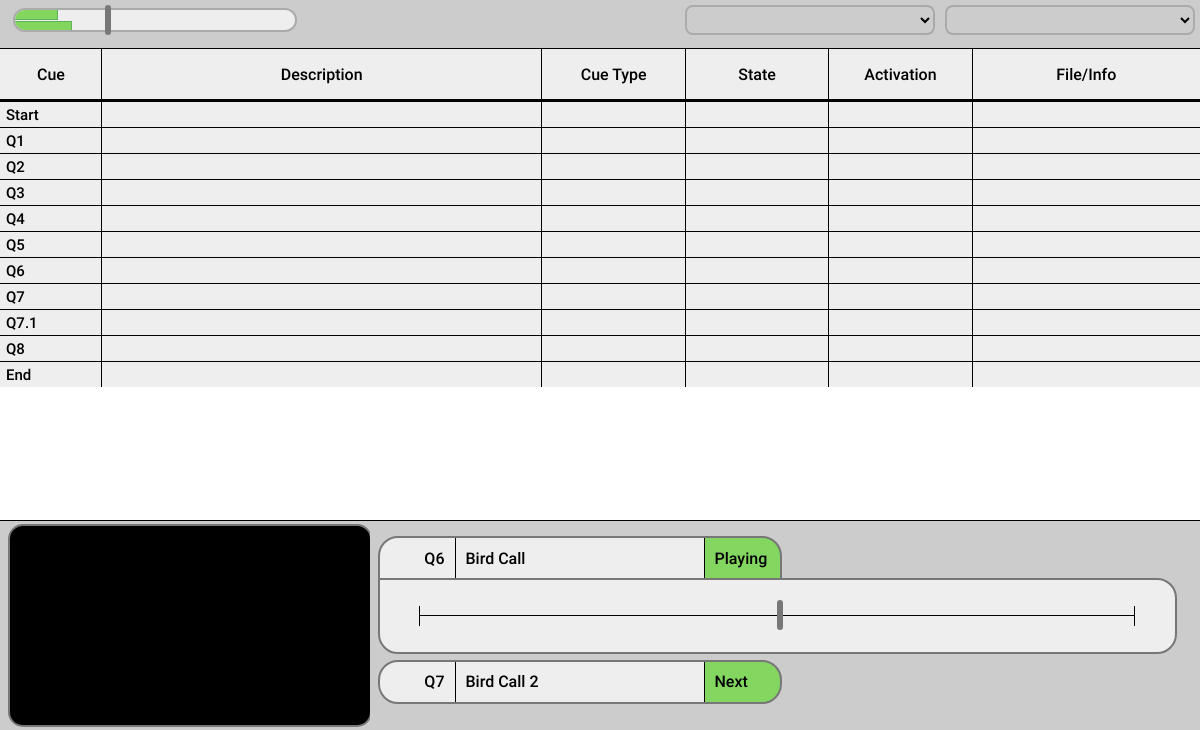
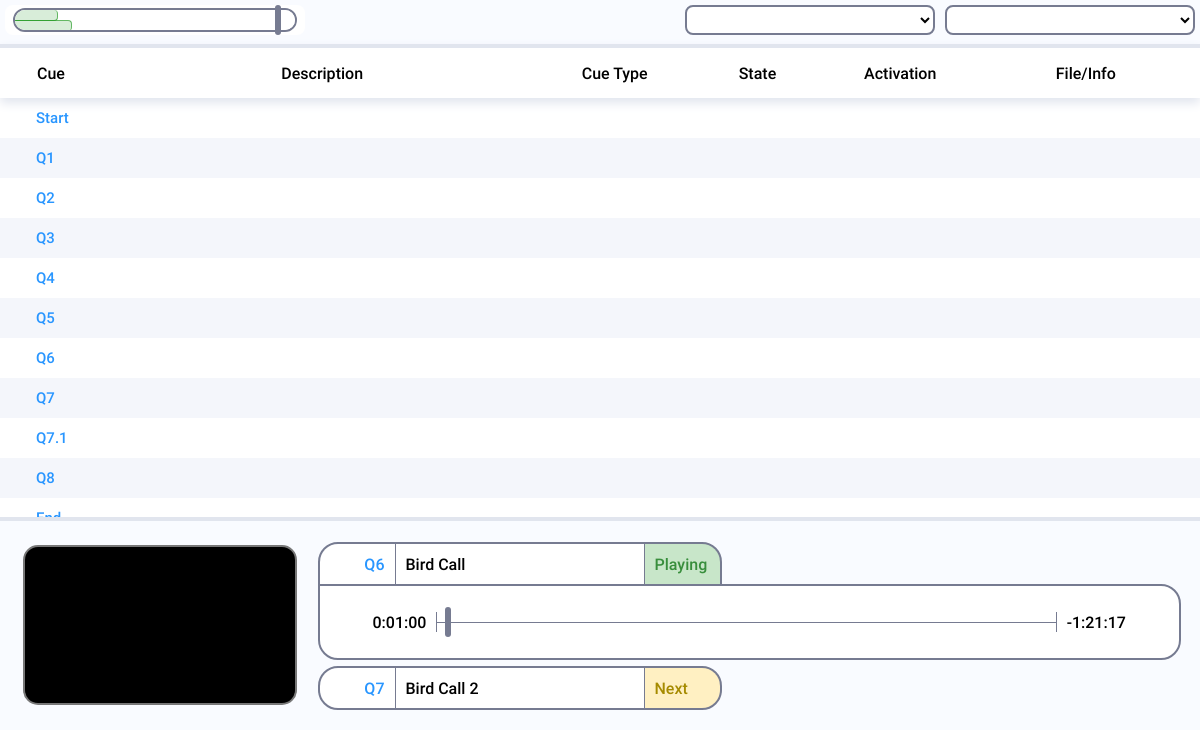
Before and after one commit to kennytheeggman/bbcue, an Electron app: page main/main.html in a window 1200 px wide. Shown: the part 70-800 px from the top of the page. Drawn offline with Linux system fonts and the light colour scheme.

Commit message:
Major UI updates and slider functionality

```diff
--- /dev/null
+++ b/editor/headers.css
@@ -0,0 +1,5 @@
+.headers.header {
+    width: 100%;
+    flex-grow: 1;
+    background-color: black;
+}
--- /dev/null
+++ b/editor/options.css
@@ -0,0 +1,5 @@
+.options.container {
+    height: 100%;
+    flex-grow: 3;
+    background-color: grey;
+}
--- /dev/null
+++ b/editor/sidebar.css
@@ -0,0 +1,5 @@
+.sidebar.container {
+    height: 100%;
+    flex-grow: 1;
+    background-color: #ccc;
+}
--- a/main/cue_list.css
+++ b/main/cue_list.css
@@ -3,17 +3,17 @@
     width: 100%;
     height: 100%;
     overflow-y: overlay;
-    border-bottom: 1px solid black
+    border-bottom: 4px solid #e1e5ee;
 }
 .cue-list.list::-webkit-scrollbar {
     width: 13px;
 }
 .cue-list.list::-webkit-scrollbar-thumb {
-    background-color: rgba(160, 160, 160, 0.5);
+    background-color: rgba(118, 123, 145, 0.3);
     border-radius: 10px;
 }
 .cue-list.list::-webkit-scrollbar-thumb:hover, .list::-webkit-scrollbar-thumb:active {
-    background-color: #aaa;
+    background-color: rgb(152, 156, 171);
     border-radius: 10px;
 }
 .cue-list.header {
@@ -22,26 +22,37 @@
     margin: 0;
     padding-top: 10px;
     padding-bottom: 10px;
-    background-color: #eee;
+    background-color: #fff;
     display: flex;
     justify-content: space-between;
     align-items: center;
-    border-bottom: solid black 3px;
-    border-top: solid black 1px;
+    border-top: 4px solid #e1e5ee;
+    /* border-bottom: solid black 3px; */
+    /* border-top: solid black 1px; */
 }
 .cue-list.header-container {
-    background-color: #ccc;
+    background-color: #fff;
+    z-index: 10;
+    box-shadow: 0 5px 10px #e1e5ee;
+    border-collapse: collapse;
 }
 .cue-list.title {
     font-family: Roboto;
     width: 100px;
-    border-left: solid black 1px;
 }
 .cue-list.title:nth-child(1), .cue-list.cue-detail:nth-child(1) {
     border-left: solid transparent 1px;
     flex-shrink: 5;
     width: 100px;
+    color: #2996ff;
 }
+.cue-list.cue-detail:nth-child(1)>p {
+    margin-left: 30px;
+}
+.cue-list.title:nth-child(1) {
+    color: black;
+}
+
 .cue-list.title:nth-child(2), .cue-list.cue-detail:nth-child(2) {
     flex-grow: 8;
     width: 100px;
@@ -67,20 +78,22 @@
 }
 
 .cue-list.list-cues {
-    height: 25px;
+    height: 40px;
     width: 100vw;
     margin: 0;
-    background-color: #eee;
+    background-color: #fff;
     display: flex;
     justify-content: space-between;
     align-items: center;
-    border-bottom: solid black 1px;
+}
+.cue-list.list-cues:nth-child(even) {
+    background-color: #f4f6fb;
 }
 
 .cue-list.cue-detail {
     font-family: Roboto;
     width: 100px;
-    border-left: solid black 1px;
+    /* border-left: solid black 1px; */
     height: 100%;
     padding: 0;
     display: flex;
@@ -89,6 +102,7 @@
 .cue-list.cue-detail>p {
     font-size: 15px;
     margin: 0;
+    margin-left: 10px;
     font-weight: 300;
     text-align: center;
     align-self: center;
--- a/main/devices.css
+++ b/main/devices.css
@@ -1,19 +1,19 @@
 .devices.container {
     min-height: 40px;
     width: 100%;
-    background-color: #ccc;
+    background-color: #f9fbff;
     display: flex;
     flex-direction: row-reverse;
     align-items: center;
     justify-content: flex-start;
-    padding-bottom: 8px;
+    padding-bottom: 4px;
 }
 
 .devices.monitor-dropdown, .devices.audio-dropdown {
     min-height: 30px;
     width: 250px;
-    background-color: transparent;
-    border: 2px solid #aaa;
+    background-color: white;
+    border: 2px solid #767b91;
     border-radius: 8px;
     margin: 5px;
     font-size: 15px;
@@ -23,7 +23,7 @@
 .devices.volume-container {
     height: 30px;
     width: 300px;
-    background-color: #ccc;
+    background-color: white;
     /* border: 2px solid #aaa; */
     border-radius: 8px;
     margin: 5px;
@@ -37,14 +37,14 @@
 .devices.volume-selector {
     width: 280px;
     height: 20px;
-    border: 2px solid #aaa;
+    border: 2px solid #767b91;
     border-radius: 12px;
 }
 
 .devices.track {
     width: 100%;
     height: 100%;
-    background-color: #eee;
+    background-color: white;
     border-radius: 10px;
     overflow: hidden;
 }
@@ -52,31 +52,34 @@
 .devices.meter:nth-child(1) {
     height: 50%;
     width: 15%;
-    background-color: #5c2;
+    background-color: #c8e6c9;
     opacity: 0.7;
     border-bottom: 1px solid #292;
     border-right: 1px solid #292;
     position: relative;
-    top: -1px;
+    border-radius: 0 4px 4px 0;
+    top: 0px;
 }
 .devices.meter:nth-child(2) {
     height: 50%;
     width: 20%;
-    background-color: #5c2;
+    background-color: #c8e6c9;
     opacity: 0.7;
     border-top: 1px solid #292;
     border-right: 1px solid #292;
+    border-radius: 0 4px 4px 0;
     position: relative;
-    bottom: 0;
+    bottom: 1px;
 }
 
 .devices.seeker {
     width: 6px;
     height: 30px;
-    background-color: #777;
+    background-color: #767b91;
     position: absolute;
-    left: 100px;
+    left: 90%;
     top: 0px;
     border-radius: 3px;
+    user-select: none;
     cursor: pointer;
 }
--- a/main/main.html
+++ b/main/main.html
@@ -4,6 +4,7 @@
     <meta charset="UTF-8">
     <meta http-equiv="X-UA-Compatible" content="IE=edge">
     <meta name="viewport" content="width=device-width, initial-scale=1.0">
+    <!-- import css files -->
     <link rel="stylesheet" href="./headers.css">
     <link rel="stylesheet" href="./cue_list.css">
     <link rel="stylesheet" href="./document.css">
@@ -12,16 +13,19 @@
     <title>Open Show Cue Systems</title>
 </head>
 <body>
-    <script src="./script.js"></script>
+    <!-- header and controls container -->
+    <!-- home button, go button, pause button, stop button and present button -->
     <div class="headers container">
         <div class="headers icon"><h1 class="headers h1">OSCS</h1></div>
         <div class="headers controls-container">
-            <button class="headers controls" id="go">▶<br>Go</button>
-            <button class="headers controls" id="pause">⏸<br>Pause</button>
-            <button class="headers controls" id="stop">⏹<br>Stop</button>
-            <button class="headers controls" id="present" onclick="createWindow()">💻<br>Present</button>
+            <button class="headers controls" id="go"><img src="go.png" width="20" height="20"> <br>Go</button>
+            <button class="headers controls" id="pause"><img src="pause.png" width="20" height="20"><br>Pause</button>
+            <button class="headers controls" id="stop"><img src="stop.png" width="20" height="20"><br>Stop</button>
+            <button class="headers controls" id="present"><img src="present.png" width="20" height="20"><br>Present</button>
         </div>
     </div>
+    <!-- device controls container -->
+    <!-- devices volume meter and slider, audio device selector and video device selector -->
     <div class="devices container">
         <select class="devices monitor-dropdown">
         </select>
@@ -37,8 +41,9 @@
             </div>
         </div>
     </div>
+    <!-- cue list header -->
+    <!-- headings for cue list columns -->
     <div class="cue-list header-container">
-        <!-- Cue List Header Description -->
         <div class="cue-list header">
             <div class="cue-list title"><p>Cue</p></div>
             <div class="cue-list title"><p>Description</p></div>
@@ -48,8 +53,9 @@
             <div class="cue-list title"><p>File/Info</p></div>
         </div>
     </div>
+    <!-- cue list -->
+    <!-- list of cues for each column -->
     <div class="cue-list list">
-        <!-- Cue List -->
         <div class="cue-list list-cues">
             <div class="cue-list cue-detail"><p>Start</p></div>
             <div class="cue-list cue-detail"><p></p></div>
@@ -139,6 +145,8 @@
             <div class="cue-list cue-detail"><p></p></div>
         </div>
     </div>
+    <!-- bottom status bar -->
+    <!-- window preview, currently playing cue and next cue -->
     <div class="status container">
         <div class="status preview-container">
             <div class="status preview"></div>
@@ -148,26 +156,30 @@
                 <div class="status bar">
                     <div class="status cue"><p>Q6</p></div>
                     <div class="status description"><p>Bird Call</p></div>
-                    <div class="status label"><p>Playing</p></div>
+                    <div class="status label first"><p>Playing</p></div>
                 </div>
                 <div class="status seeker">
                     <div class="status track">
-                        <!-- <canvas id="track" width="600" height="300"></canvas> -->
                         <div class="status line-container">
+                            <div class="status time-since"><p>0:01:00</p></div>
                             <div class="status start-cap"></div>
-                            <div class="status line"></div>
+                            <div class="status line">
+                                <div class="status scrubber"></div>
+                            </div>
                             <div class="status end-cap"></div>
+                            <div class="status time-to"><p>-1:21:17</p></div>
                         </div>
                     </div>
-                    <div class="status scrubber"></div>
                 </div>
                 <div class="status next">
                     <div class="status cue"><p>Q7</p></div>
                     <div class="status description"><p>Bird Call 2</p></div>
-                    <div class="status label"><p>Next</p></div>
+                    <div class="status label second"><p>Next</p></div>
                 </div>
             </div>
         </div>
     </div>
+    <!-- import javascript files -->
+    <script src="./script.js"></script>
 </body>
 </html>
--- a/main/script.js
+++ b/main/script.js
@@ -1,26 +1,89 @@
-function getScrollbarWidth() {
+// mouse position
+let mouse = {
+  x: 0,
+  y: 0
+}
 
-    // Creating invisible container
-    const outer = document.createElement('div');
-    outer.style.visibility = 'hidden';
-    outer.style.overflow = 'scroll'; // forcing scrollbar to appear
-    outer.style.msOverflowStyle = 'scrollbar'; // needed for WinJS apps
-    document.body.appendChild(outer);
+// state of the volume slider
+let volume = {
+  seeker: document.querySelector("div.devices.seeker"),
+  track: document.querySelector("div.devices.track"),
+  clicked: false,
+  value: 0
+}
 
-    // Creating inner element and placing it in the container
-    const inner = document.createElement('div');
-    outer.appendChild(inner);
+// state of the player slider
+let player = {
+  seeker: document.querySelector("div.status.scrubber"),
+  track: document.querySelector("div.status.line"),
+  clicked: false,
+  value: 0
+}
 
-    // Calculating difference between container's full width and the child width
-    const scrollbarWidth = (outer.offsetWidth - inner.offsetWidth);
+// add mouse event listeners
+volume.seeker.addEventListener('mousedown', () => {
+  volume.clicked = true;
+});
+player.seeker.addEventListener('mousedown', () => {
+  player.clicked = true;
+});
+document.addEventListener('mouseup', () => {
+  volume.clicked = false;
+  player.clicked = false;
+});
 
-    // Removing temporary elements from the DOM
-    outer.parentNode.removeChild(outer);
+// keep track of mouse position
+document.addEventListener('mousemove', (e) => {
+  mouse.x = e.clientX;
+  mouse.y = e.clientY;
+});
 
-    return scrollbarWidth;
+// every ms
+setInterval(() => {
 
+  // if the volume slider is selected
+  if (volume.clicked) {
+
+    // keep track of coordinates
+    let x = mouse.x;
+    let bounds = volume.track.getBoundingClientRect();
+    let endpoints = [bounds.x, bounds.x + bounds.width];
+
+    // lerp
+    if (x > endpoints[1]) {
+      volume.seeker.style.left = "95%";
+    }
+    else if (x < endpoints[0]) {
+      volume.seeker.style.left = "3%";
+      volume.value = 0;
+    }
+    else {
+      let amount = (x - (endpoints[0] - 3)) / bounds.width;
+      volume.value = amount;
+      volume.seeker.style.left = amount * 92 + 3 + "%";
+    }
   }
 
-console.log(getScrollbarWidth())
+  // if the player slider is selected
+  if (player.clicked) {
 
-document.getElementsByClassName("cues-header")[0].style.paddingLeft = getScrollbarWidth() + "px"
+    // keep track of coordinates
+    let x = mouse.x;
+    let bounds = player.track.getBoundingClientRect();
+    let endpoints = [bounds.x, bounds.x + bounds.width];
+
+    // lerp
+    if (x > endpoints[1]) {
+      player.seeker.style.left = "100%";
+    }
+    else if (x < endpoints[0]) {
+      player.seeker.style.left = "0%";
+      player.value = 0;
+    }
+    else {
+      let amount = (x - (endpoints[0])) / bounds.width;
+      player.value = amount;
+      player.seeker.style.left = amount * 100 + "%";
+    }
+  }
+})
--- a/main/status.css
+++ b/main/status.css
@@ -1,7 +1,7 @@
 .status.container {
     height: 50vh;
     width: 100%;
-    background-color: #ccc;
+    background-color: #f9fbff;
     justify-self: flex-end;
     display: flex;
     flex-direction: row;
@@ -11,7 +11,7 @@
 
 .status.preview-container {
     height: 100%;
-    width: 30%;
+    width: min(25%, 350px);
     /* background-color: black; */
     display: flex;
     justify-content: center;
@@ -20,8 +20,10 @@
 }
 .status.preview {
     width: 0;
-    height: 95%;
-    padding-right: 100%;
+    height: 0;
+    padding-right: 90%;
+    padding-bottom: 52%;
+    max-height: -80px;
     border: 2px solid #777;
     background-color: black;
     border-radius: 15px;
@@ -29,7 +31,7 @@
 
 .status.playing {
     flex-grow: 2;
-    background-color: #ccc;
+    background-color: #f9fbff;
     display: flex;
     flex-direction: column;
     align-items: center;
@@ -37,16 +39,16 @@
 }
 .status.next {
     flex-grow: 2;
-    background-color: #ccc;
+    background-color: white;
 }
 
 .status.bar, .status.next {
     width: 400px;
     height: 40px;
     border-radius: 20px 20px 0 0;
-    background-color: #777;
+    background-color: #767b91;
     display: flex;
-    border: 2px solid #777;
+    border: 2px solid #767b91;
     flex-direction: row;
     justify-content: space-between;
     overflow: hidden;
@@ -57,17 +59,19 @@
 .status.next {
     margin-top: 10px;
     border-radius: 20px;
+    max-height: 40px;
 }
 
 .status.cue {
     width: 75px;
     height: 100%;
-    border-right: 1px solid black;
+    border-right: 1px solid #767b91;
     position: relative;
-    background-color: #eee;
+    background-color: white;
     display: flex;
     flex-direction: row-reverse;
     align-items: center;
+    color: #2996ff;
     left: 0;
 }
 
@@ -75,18 +79,23 @@
     flex-grow: 1;
     display: flex;
     flex-direction: row;
-    background-color: #eee;
+    background-color: white;
 }
 
 .status.label {
     width: 75px;
     height: 100%;
     position: relative;
-    border-left: 1px solid black;
-    background-color: #83d660;
+    border-left: 1px solid #767b91;
+    background-color: #c8e6c9;
+    color: #388e3c;
     display: flex;
     align-items: center;
     right: 0;
+}
+.status.second {
+    background-color: #fff0c2;
+    color: #a68b00
 }
 
 .status>p {
@@ -101,6 +110,9 @@
     margin-top: 0px;
     padding: 15px;
     padding-right: 0;
+    display: flex;
+    flex-direction: column;
+    justify-content: center;
 }
 
 .status.seeker {
@@ -112,9 +124,9 @@
 .status.track {
     height: 100%;
     width: 100%;
-    background-color: #eee;
+    background-color: white;
     border-radius: 0 20px 20px 20px;
-    border: 2px solid #777;
+    border: 2px solid #767b91;
     display: flex;
     flex-direction: column;
     justify-content: center;
@@ -131,23 +143,23 @@
 .status.line {
     height: 1px;
     width: 100%;
-    background-color: black;
+    background-color: #767b91;
     position: relative;
 }
 
 .status.start-cap, .status.end-cap {
     height: 20px;
     width: 1px;
-    background-color: black;
+    background-color: #767b91;
 }
 
 .status.scrubber {
     height: 30px;
     width: 6px;
     border-radius: 3px;
-    background-color: #777;
+    background-color: #767b91;
     position: relative;
-    right: 400px;
-    top: calc(50% - 14px);
+    left: 1.2%;
+    top: calc(50% - 15px);
     cursor: pointer;
 }
```
Also changed, not shown: editor/document.css (added, +21 -0 lines), editor/editor.html (added, +20 -0 lines), main.js (+7 -0 lines), main/headers.css (+6 -5 lines), main/go.png (added), main/pause.png (added), main/present.png (added), main/stop.png (added).
